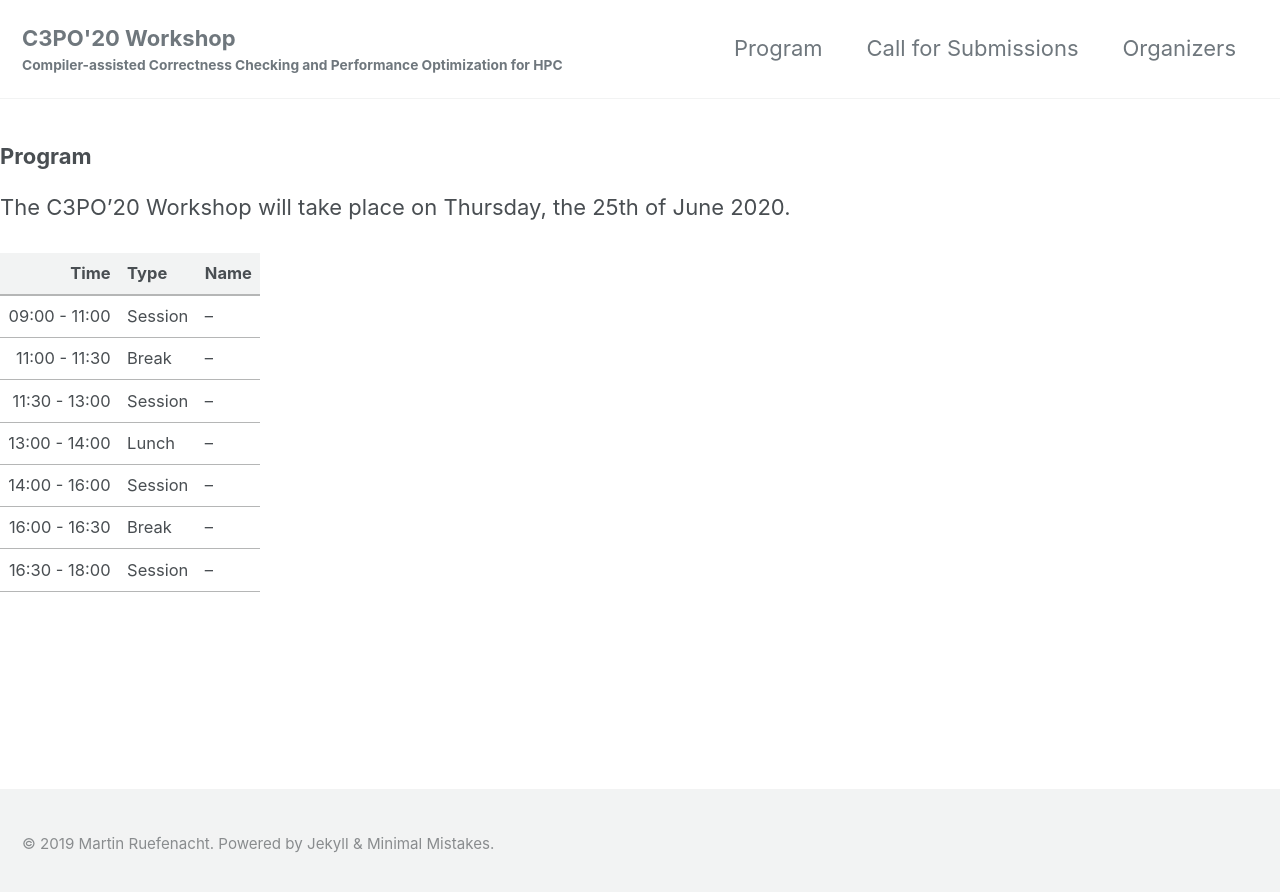
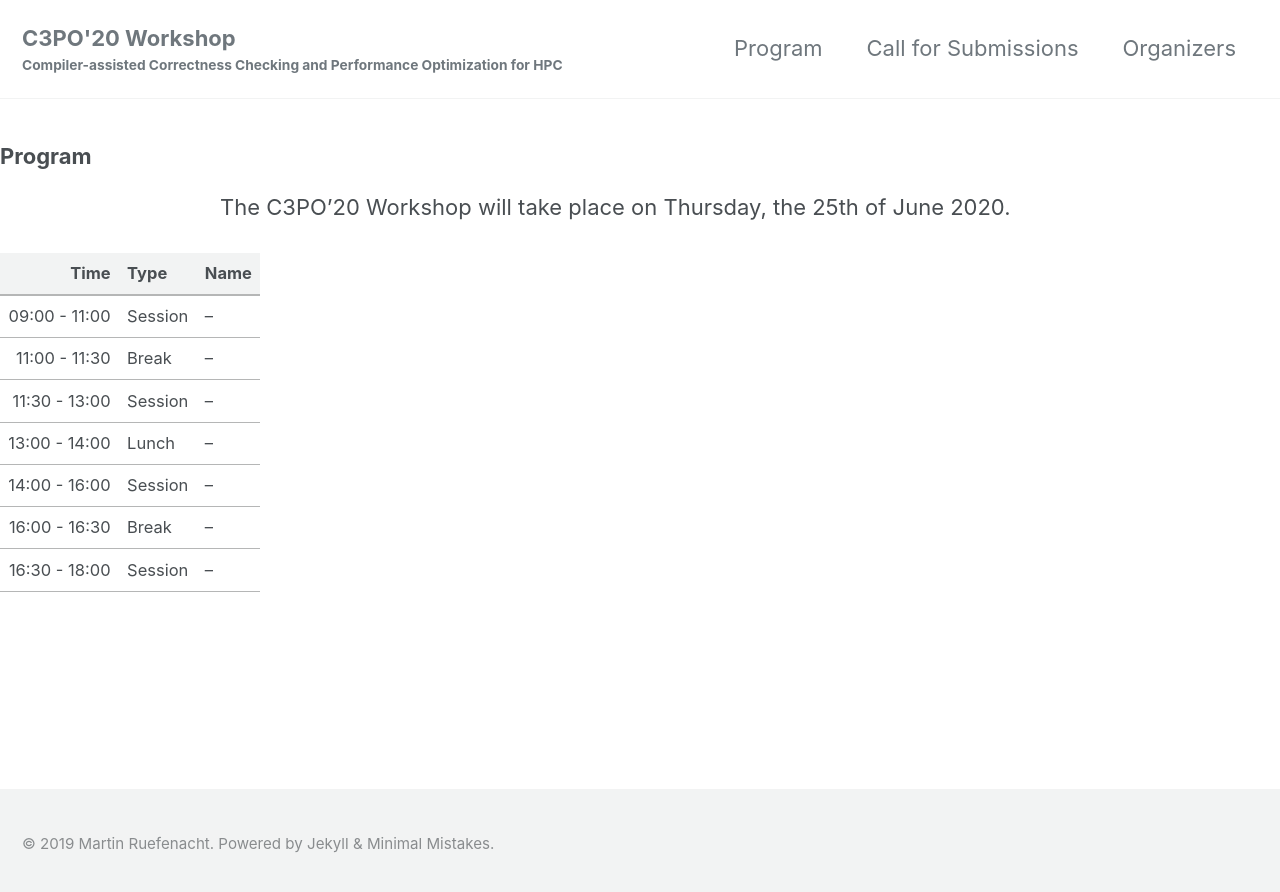
Before and after one commit to c3po-workshop/c3po-workshop.github.io, a Jekyll site: the page built from _pages/program.md, in a window 1280 px wide. Shown: the top 892 px of the page. Built offline with Jekyll 4.4.1, drawn with Linux system fonts in a browser that asks for light colours; cached includes are drawn as plain includes; nearby versions of some CDN libraries; our own code applies the rules of GitHub Pages for plain Markdown files.

Commit message:
Margin for text

```diff
--- a/_sass/minimal-mistakes/_base.scss
+++ b/_sass/minimal-mistakes/_base.scss
@@ -64,6 +64,7 @@
 }
 
 p {
+  margin-left: 10em;
   margin-bottom: 1.3em;
 }
 
```
